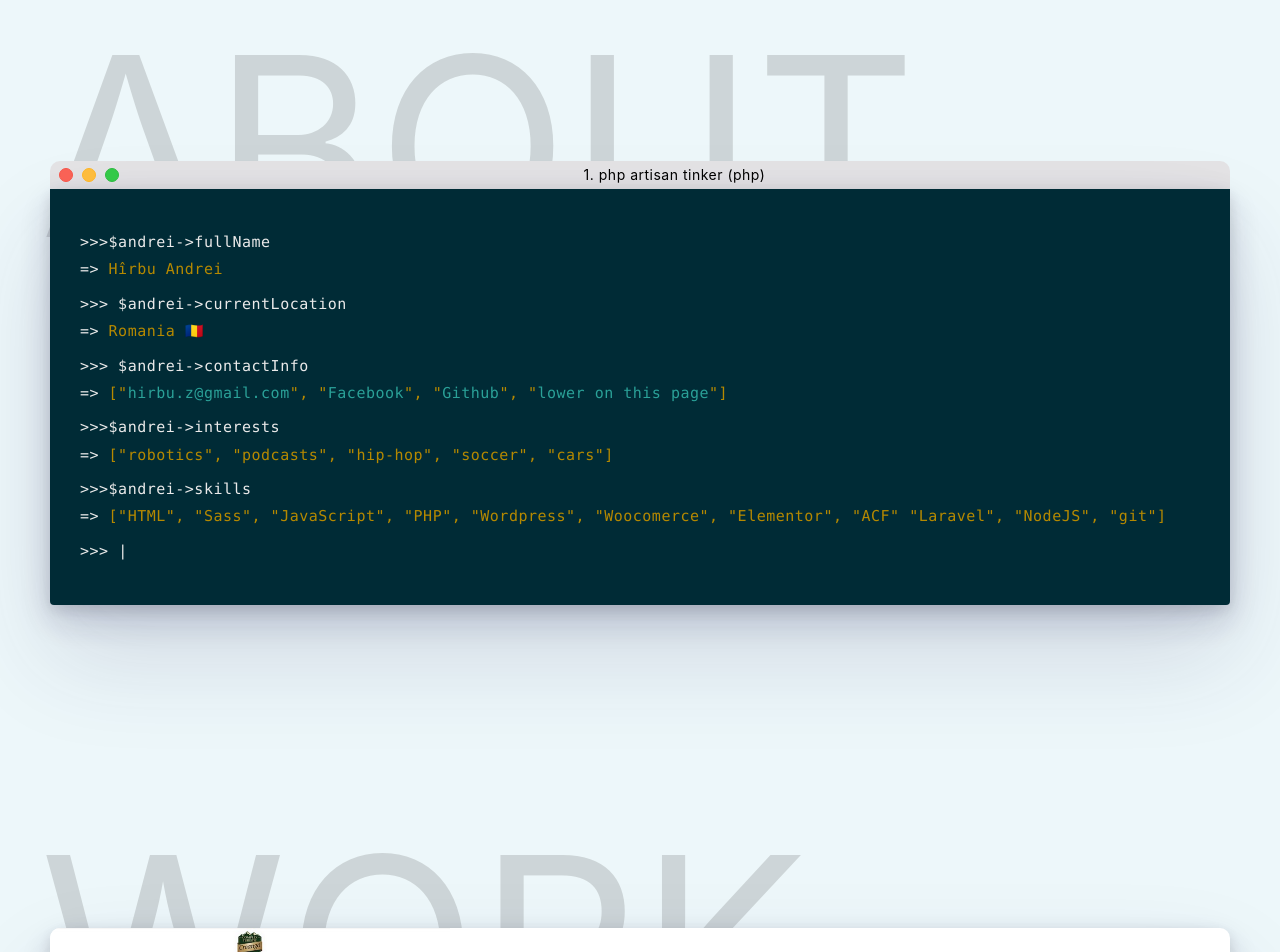
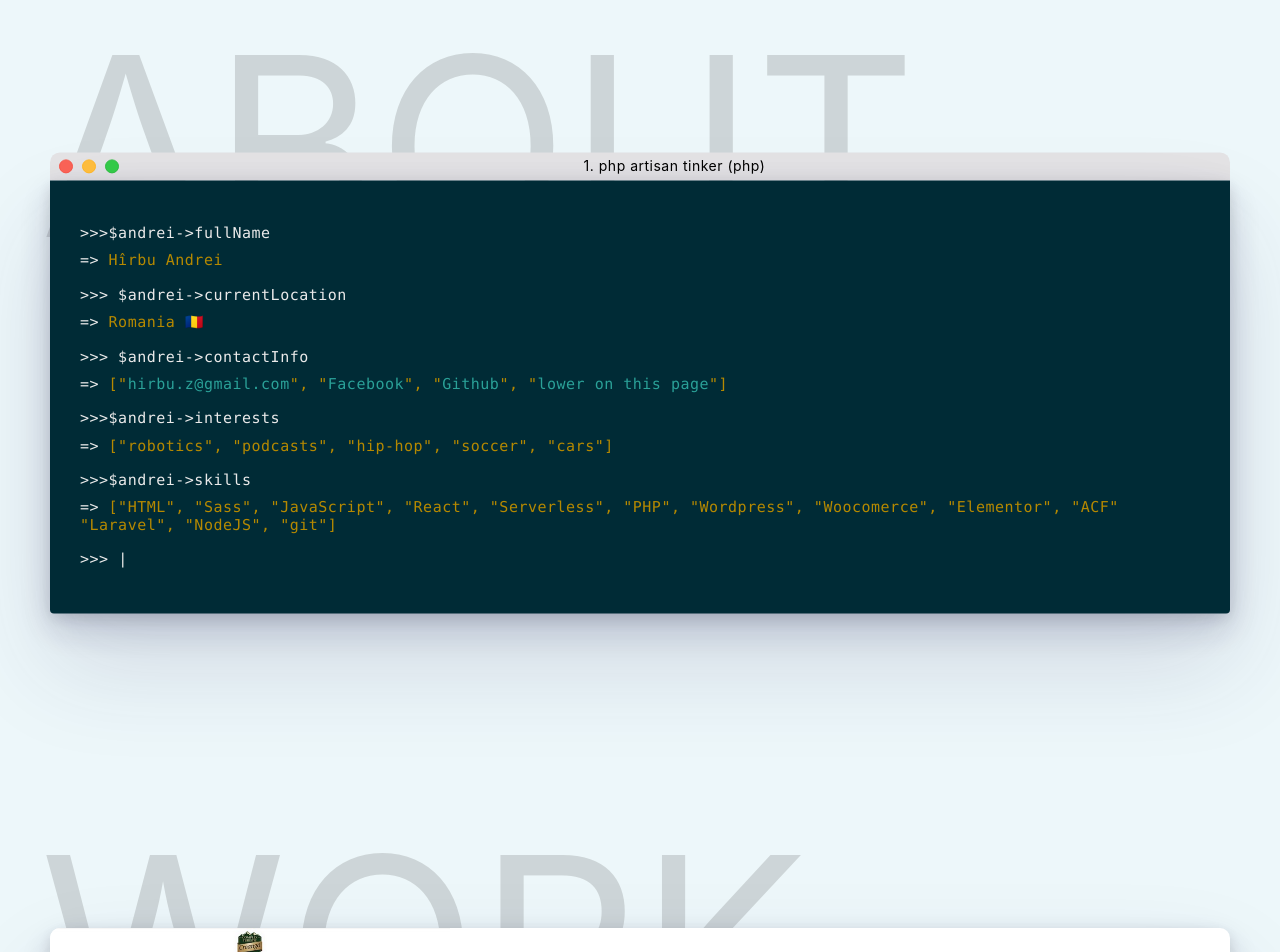
Before and after one commit to andrei-hrb/.com, a website: page index.html in a window 1280 px wide. Shown: the part 817-1769 px from the top of the page. Drawn offline with Linux system fonts and the light colour scheme.

Commit message:
redone image

```diff
--- a/index.html
+++ b/index.html
@@ -107,8 +107,9 @@
               <li><br /></li>
               <li class="about__terminal__main-command">$andrei->skills</li>
               <li class="about__terminal__main-result">
-                ["HTML", "Sass", "JavaScript", "PHP", "Wordpress", "Woocomerce",
-                "Elementor", "ACF" "Laravel", "NodeJS", "git"]
+                ["HTML", "Sass", "JavaScript", "React", "Serverless", "PHP",
+                "Wordpress", "Woocomerce", "Elementor", "ACF" "Laravel",
+                "NodeJS", "git"]
               </li>
               <li><br /></li>
               <li class="about__terminal__main-command">
```
Also changed, not shown: public/sites/better-infofer.png.
